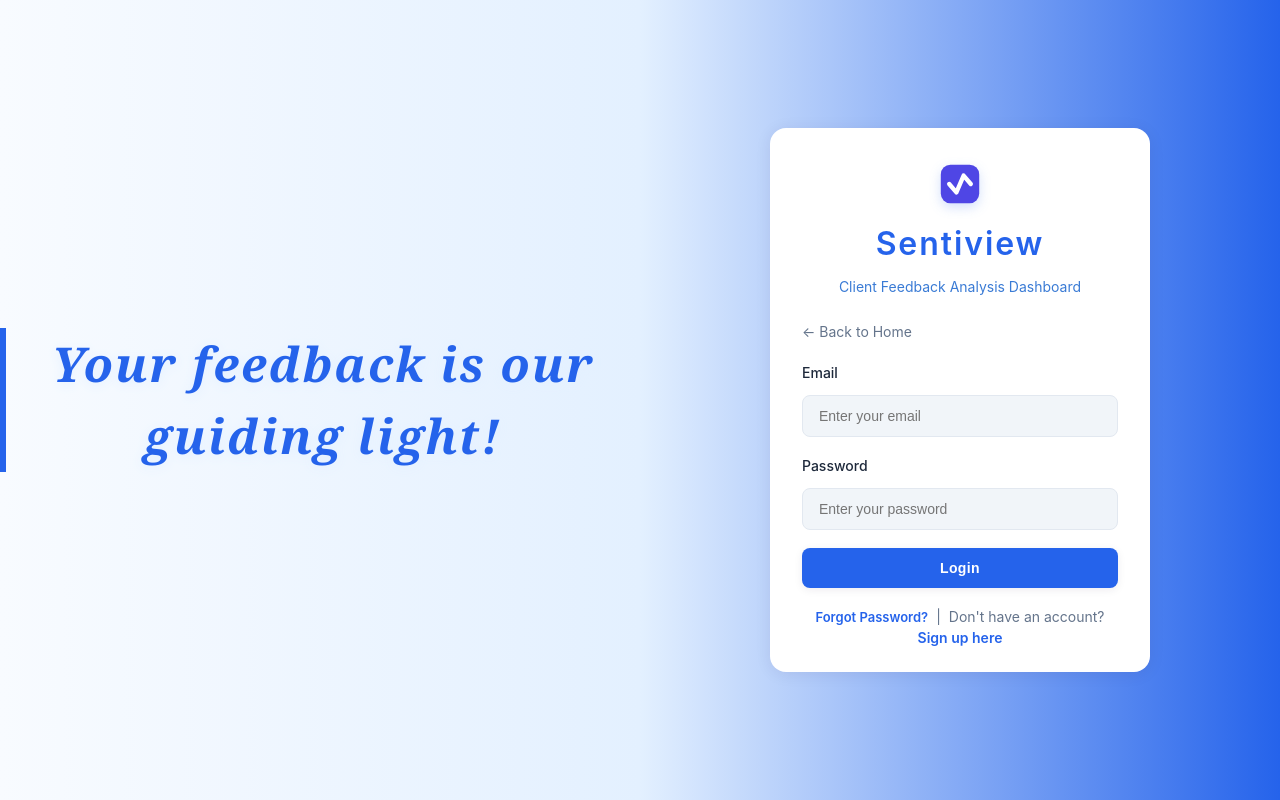
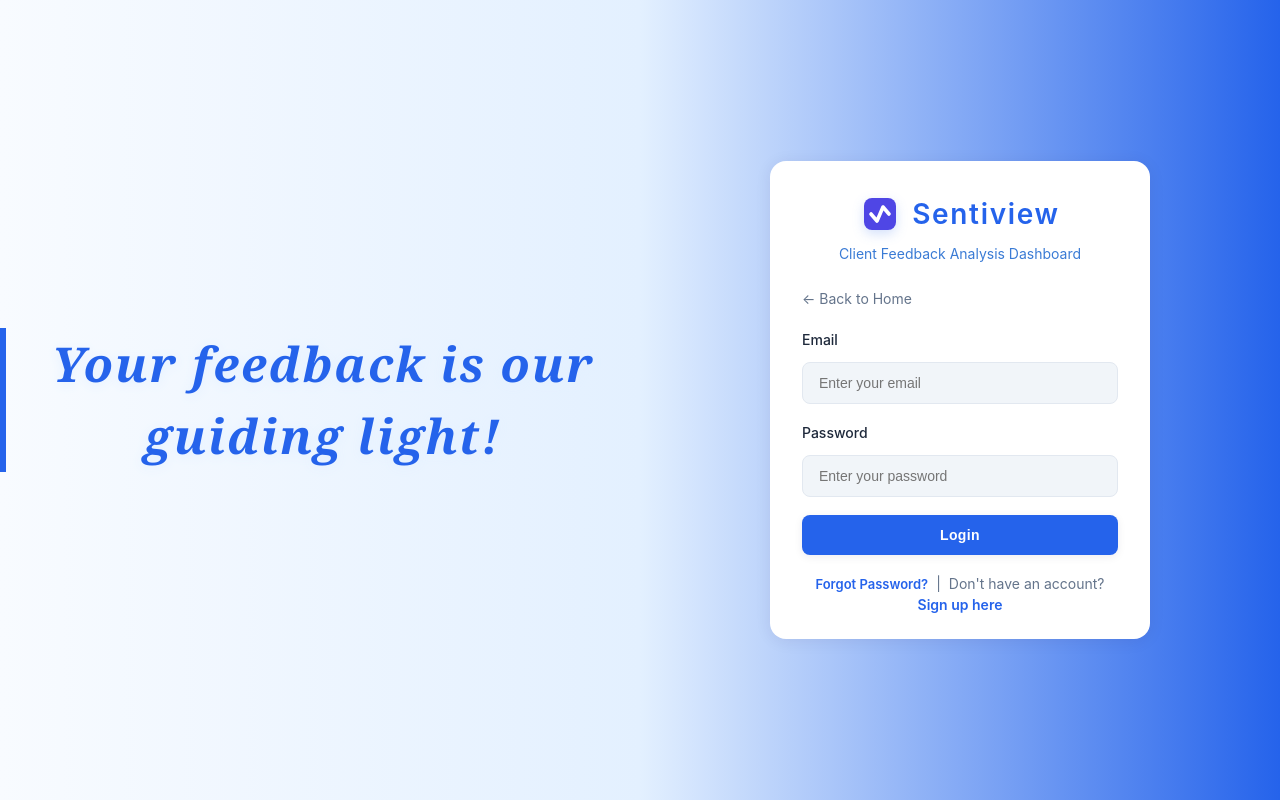
Before and after one commit to abinaychikkula-05/Sentiview, a React (Create React App) app in the folder Frontend/: page /login in a window 1280 px wide. Built offline with nearby package versions, Linux system fonts and the light colour scheme; the HTML template or start-up script is replaced by a standard one.

Commit message:
Align logo and title in one line on auth pages

```diff
--- a/Frontend/src/styles/Auth.css
+++ b/Frontend/src/styles/Auth.css
@@ -80,22 +80,23 @@
 
 .auth-header {
   display: flex;
-  flex-direction: column;
+  flex-direction: row;
   align-items: center;
+  justify-content: center;
   gap: 12px;
   margin-bottom: 8px;
 }
 
 .auth-logo {
-  height: 48px;
-  width: 48px;
-  min-width: 48px;
+  height: 40px;
+  width: 40px;
+  min-width: 40px;
   display: block;
   filter: drop-shadow(0 4px 6px rgba(37, 99, 235, 0.2));
 }
 
 .auth-title {
-  font-size: 2rem;
+  font-size: 1.75rem;
   font-weight: 600;
   color: #2563eb;
   margin-bottom: 0;
```
